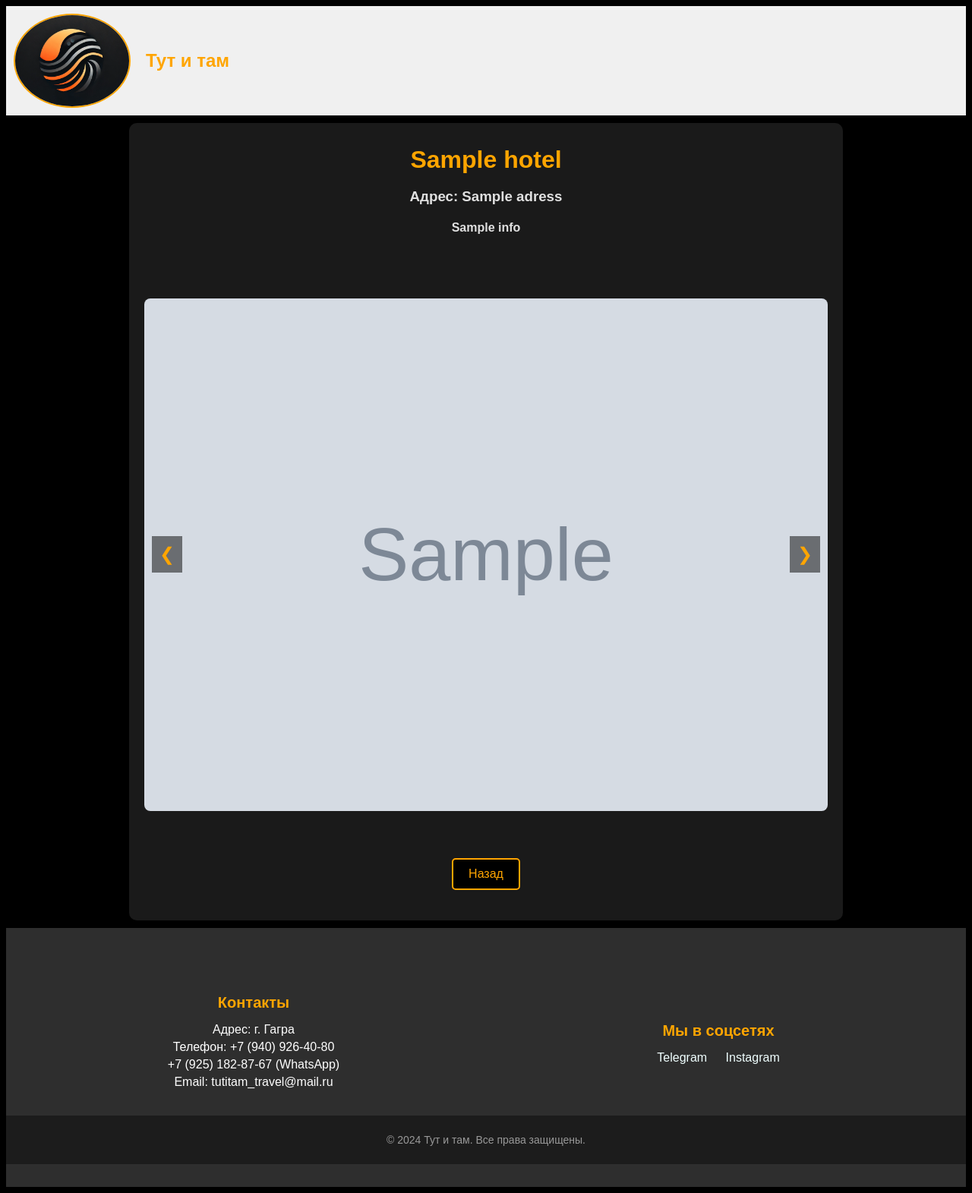
After one commit to MrDzhofik/Tut_i_tam, a Django app: template tour/templates/tour/hotel_page.html in a window 1280 px wide. The commit adds this page. Shown: the whole page at 76% size. Run offline with Django 4.2, Linux system fonts and the light colour scheme; the template is opened without the code that fills it: most values are stand-ins (such as "Sample title", 1, 10 or a date in 2020); grey boxes marked "Sample" are stand-in pictures.

Commit message:
Добавление страницы с отелями со стилями

```diff
--- /dev/null
+++ b/tour/static/css/hotel_page.css
@@ -0,0 +1,129 @@
+.hotel-card {
+    border-radius: 5px;
+    flex-wrap: wrap;
+    gap: 30px;
+    max-width: 900px;
+    margin: 10px auto;
+    padding: 20px;
+    background-color: #1a1a1a;
+    padding: 20px;
+    border-radius: 10px;
+    box-shadow: 0 4px 8px rgba(0, 0, 0, 0.5);
+    max-width: 900px;
+    width: 90%;
+    text-align: center;
+}
+
+/* Стили заголовков */
+.hotel-card h1 {
+    color: #FFA500;
+    margin: 10px 0;
+}
+
+/* Карусель с фотографиями */
+.hotel-photo-carousel {
+    position: relative;
+    overflow: hidden;
+    width: 100%;
+    max-width: 100%;
+    height: 800px;
+    display: flex;
+    align-items: center;
+    margin-top: 15px;
+}
+
+/* Обертка для фотографий */
+.photo-wrapper {
+    display: flex;
+    transition: transform 0.5s ease;
+    width: 100%;
+}
+
+/* Фотографии, адаптирующиеся по ширине карточки */
+.hotel-photo {
+    width: 100%;
+    /* Занимает всю ширину карточки */
+    height: inherit;
+    /* Поддерживает пропорции */
+    object-fit: fill;
+    /* Обрезает лишние части, если нужно подогнать по размеру */
+    border-radius: 8px;
+    min-width: 100%;
+}
+
+/* Кнопки навигации */
+.carousel-btn {
+    position: absolute;
+    top: 50%;
+    transform: translateY(-50%);
+    background-color: rgba(0, 0, 0, 0.5);
+    color: #FFA500;
+    border: none;
+    font-size: 24px;
+    padding: 10px;
+    cursor: pointer;
+    z-index: 10;
+}
+
+.prev-btn {
+    left: 10px;
+}
+
+.next-btn {
+    right: 10px;
+}
+
+
+
+/* Стили для модального окна */
+.modal {
+    display: none;
+    /* Скрываем окно по умолчанию */
+    position: fixed;
+    z-index: 1000;
+    left: 0;
+    top: 0;
+    width: 100%;
+    height: 100%;
+    background-color: rgba(0, 0, 0, 0.8);
+    /* Полупрозрачный черный фон */
+    justify-content: center;
+    align-items: center;
+}
+
+/* Стили для фото внутри модального окна */
+.modal-content {
+    max-width: 90%;
+    max-height: 90%;
+    border-radius: 8px;
+}
+
+/* Стили для закрытия модального окна */
+.close-modal {
+    position: absolute;
+    top: 20px;
+    right: 30px;
+    font-size: 30px;
+    color: #FFA500;
+    cursor: pointer;
+}
+
+
+.back-button {
+    background-color: #000;
+    color: #FFA500;
+    border: 2px solid #FFA500;
+    padding: 10px 20px;
+    border-radius: 5px;
+    font-size: 16px;
+    cursor: pointer;
+    transition: 0.3s;
+    display: inline-block;
+    margin-bottom: 20px;
+}
+
+.back-button:hover {
+    background-color: #FFA500;
+    color: #000;
+    border-color: #000;
+}
--- a/tour/static/css/tour_page.css
+++ b/tour/static/css/tour_page.css
@@ -54,3 +54,8 @@
     color: gold;
     text-decoration: none;
 }
+
+.hotel-link {
+    color: gold;
+    text-decoration: none;
+}
--- /dev/null
+++ b/tour/static/js/hotel_page.js
@@ -0,0 +1,41 @@
+function openModal(imageUrl) {
+    const modal = document.getElementById("photoModal");
+    const modalImage = document.getElementById("modalImage");
+    modalImage.src = imageUrl;
+    modal.style.display = "flex";
+}
+
+function closeModal() {
+    document.getElementById("photoModal").style.display = "none";
+}
+
+let currentIndex = 0;
+
+function updateCarousel() {
+    const photos = document.querySelectorAll('.hotel-photo');
+    const photoWrapper = document.querySelector('.photo-wrapper');
+    const totalPhotos = photos.length;
+
+    // Перемещаем обертку влево для показа текущей фотографии
+    photoWrapper.style.transform = `translateX(-${currentIndex * 100}%)`;
+}
+
+function nextPhoto() {
+    const photos = document.querySelectorAll('.hotel-photo');
+    if (currentIndex < photos.length - 1) {
+        currentIndex++;
+    } else {
+        currentIndex = 0; // Зацикливаем карусель
+    }
+    updateCarousel();
+}
+
+function prevPhoto() {
+    const photos = document.querySelectorAll('.hotel-photo');
+    if (currentIndex > 0) {
+        currentIndex--;
+    } else {
+        currentIndex = photos.length - 1; // Зацикливаем карусель
+    }
+    updateCarousel();
+}
--- /dev/null
+++ b/tour/templates/tour/hotel_page.html
@@ -0,0 +1,39 @@
+{% extends 'main.html' %}
+
+{% block content%}
+
+{% load static %}
+<link rel="stylesheet" href="{% static 'css/hotel_page.css' %}">
+
+<div class="hotel-card">
+    <h1>{{ hotel.name }}</h1>
+    <h3>Адрес: {{ hotel.adress }}</h3>
+    <h4>{{ hotel.info }}</h4>
+
+    <!-- Карусель фотографий с навигационными кнопками -->
+    <div class="hotel-photo-carousel">
+        <button class="carousel-btn prev-btn" onclick="prevPhoto()">&#10094;</button>
+
+        <div class="photo-wrapper">
+            {% for elem in photos %}
+            <img src="{{ elem.photo.url }}" alt="{{ hotel.name }}" class="hotel-photo"
+                onclick="openModal('{{ elem.photo.url }}')">
+            {% endfor %}
+        </div>
+
+        <button class=" carousel-btn next-btn" onclick="nextPhoto()">&#10095;</button>
+    </div>
+
+    <button onclick="history.back()" class="back-button">Назад</button>
+</div>
+
+
+
+<!-- Модальное окно -->
+<div id="photoModal" class="modal">
+    <span class="close-modal" onclick="closeModal()">&times;</span>
+    <img class="modal-content" id="modalImage">
+</div>
+
+<script src="{% static 'js/hotel_page.js' %}"></script>
+{% endblock content %}
--- a/tour/templates/tour/tour_page.html
+++ b/tour/templates/tour/tour_page.html
@@ -32,7 +32,8 @@
         <ul>
             {% for hotel in hotels %}
             <li>
-                <h3>{{ hotel.hotel.name }}</h3>
+                <h3><a class="hotel-link" href="{% url 'hotel_info' hotel.hotel.id %}">
+                        {{hotel.hotel.name }}</a></h3>
                 <p><strong>Адрес:</strong> {{ hotel.hotel.adress }}</p>
             </li>
             {% empty %}
--- a/tour/urls.py
+++ b/tour/urls.py
@@ -7,6 +7,7 @@ urlpatterns = [
     path('', views.home, name="home"),
     path('tour/<int:tour_id>/', views.show_tour, name="tour_info"),
     path('excursion/<int:excursion_id>', views.show_excursion, name="excursion_info"),
+    path('hotel/<int:hotel_id>', views.show_hotel, name="hotel_info"),
 ]
 urlpatterns += static(settings.MEDIA_URL, document_root=settings.MEDIA_ROOT)
 urlpatterns += static(settings.STATIC_URL, document_root=settings.STATIC_ROOT)
```
Also changed, not shown: tour/views.py (+9 -0 lines).
